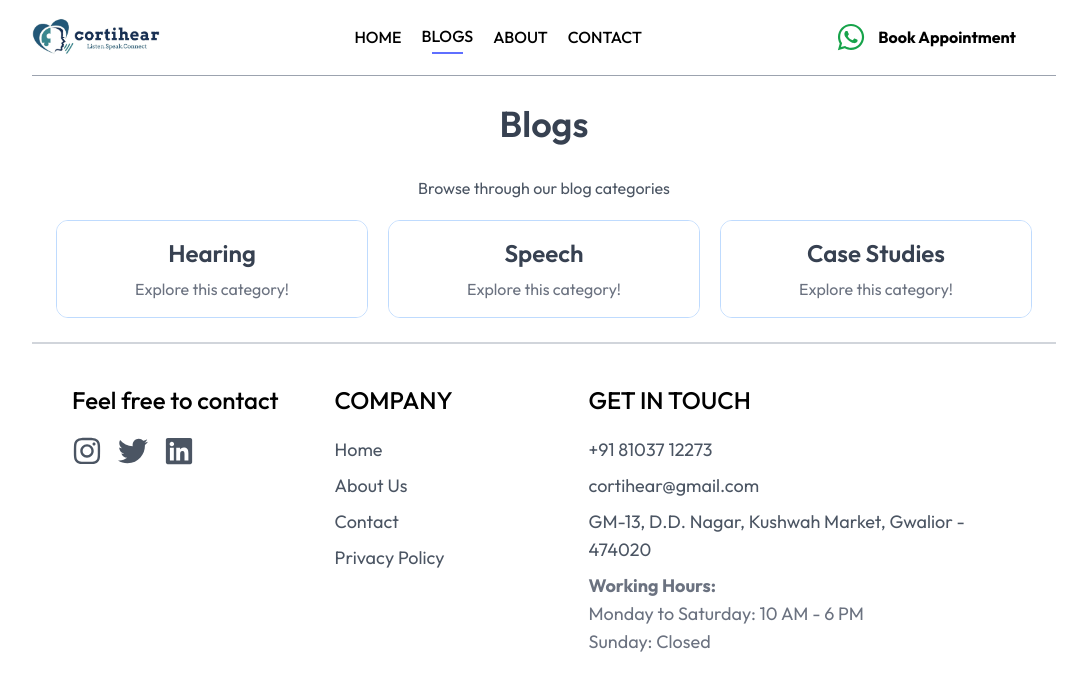
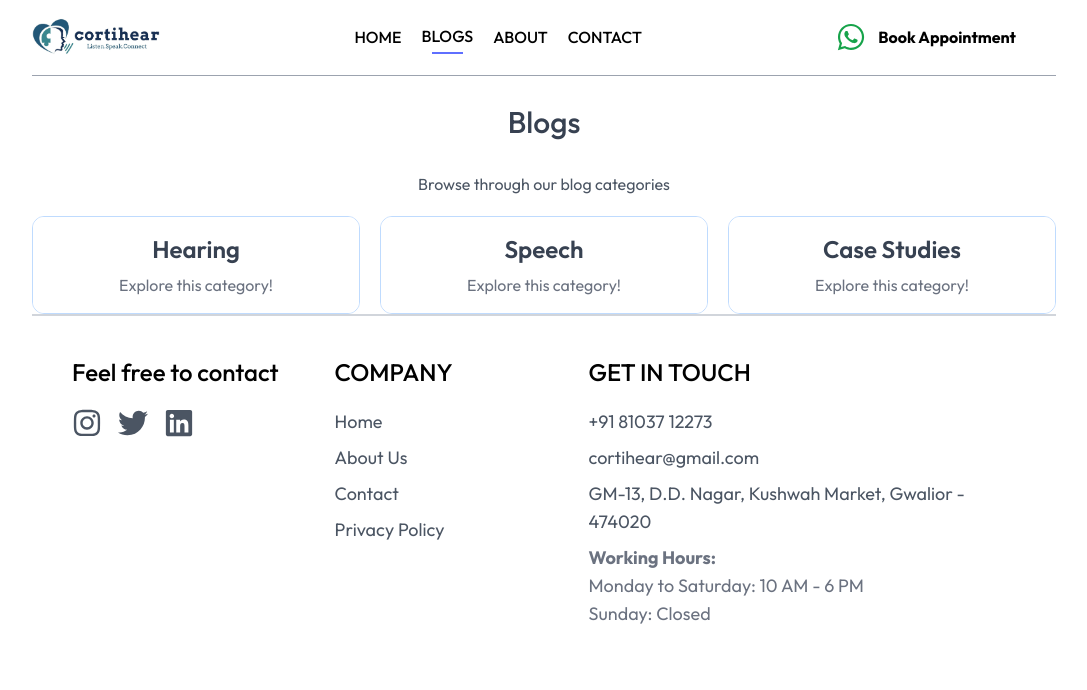
Before and after one commit to lokeshloki3/clinic, a React (Vite) app: page /blogs in a window 1280 px wide. Shown: the top 690 px of the page, without its empty margins (96-1183 px from the left). Built offline with nearby package versions, Linux system fonts and the light colour scheme.

Commit message:
ui updated

```diff
--- a/src/components/ActionButton.jsx
+++ b/src/components/ActionButton.jsx
@@ -4,7 +4,7 @@ const ActionButton = ({ onClick, label }) => {
         <button
           onClick={onClick}
         //   className="bg-[#4CAF50] text-white px-8 py-4 rounded-lg text-base md:text-xl font-medium hover:bg-[#81C784] transition duration-200 shadow-md hover:shadow-lg focus:outline-none focus:ring-2 focus:ring-[#388E3C] focus:ring-offset-2">
-          className="bg-blue-500 text-white px-6 py-3 rounded-lg text-sm md:text-2xl font-semibold hover:bg-blue-600 transition duration-200">
+          className="bg-[#5F6FFF] text-white px-6 py-3 rounded-lg text-sm md:text-2xl font-semibold hover:bg-blue-500 transition duration-200">
           {label}
         </button>
       </div>
--- a/src/pages/About.jsx
+++ b/src/pages/About.jsx
@@ -3,7 +3,7 @@ import { assets } from "../assets/assets";
 const About = () => {
   return (
     <div>
-      <div className="text-center mt-20 text-3xl pt-10 text-gray-500">
+      <div className="text-center mt-16 text-3xl pt-10 text-gray-500">
         <p>
           ABOUT <span className="text-gray-700 font-medium">US</span>
         </p>
--- a/src/pages/Blogs.jsx
+++ b/src/pages/Blogs.jsx
@@ -4,8 +4,12 @@ import { categories } from '../assets/blogsData';
 
 const Blogs = () => {
   return (
-    <div className="container mx-auto p-6 mt-20">
-      <h1 className="text-4xl mb-8 text-center text-gray-700 font-semibold">Blogs</h1>
+    <div>
+      <div className="text-center mt-16 text-3xl pt-10 text-gray-500 mb-8">
+        <p>
+          <span className="text-gray-700 font-medium">Blogs</span>
+        </p>
+      </div>
       <p className="text-gray-600 text-center">Browse through our blog categories</p>
       <div className="grid grid-cols-1 sm:grid-cols-2 md:grid-cols-3 gap-5 mt-5">
         {Object.entries(categories).map(([categoryId, category]) => (
--- a/src/pages/BookAppointment.jsx
+++ b/src/pages/BookAppointment.jsx
@@ -6,7 +6,7 @@ const BookAppointment = () => {
   return (
     <div>
       {/* Title Section */}
-      <div className="text-center text-2xl md:text-3xl pt-10 text-gray-500 mt-20">
+      <div className="text-center text-2xl md:text-3xl pt-10 text-gray-500 mt-16">
         <p>
           BOOK <span className="text-gray-700 font-semibold">AN APPOINTMENT</span>
         </p>
--- a/src/pages/CategoryPage.jsx
+++ b/src/pages/CategoryPage.jsx
@@ -12,8 +12,8 @@ const CategoryPage = () => {
   }
 
   return (
-    <div className="container mx-auto p-6 mt-24">
-      <h1 className="text-3xl font-bold mb-6 text-center">{category.title}</h1>
+    <div className="container mx-auto p-6 mt-20">
+      <h1 className="text-3xl mb-6 text-center text-gray-700 font-semibold">{category.title}</h1>
 
       <div className="flex justify-end mb-4">
         <button
--- a/src/pages/Contact.jsx
+++ b/src/pages/Contact.jsx
@@ -6,7 +6,7 @@ const Contact = () => {
   return (
     <div>
       {/* Title Section */}
-      <div className="text-center text-2xl md:text-3xl pt-10 text-gray-500 mt-20">
+      <div className="text-center text-2xl md:text-3xl pt-10 text-gray-500 mt-16">
         <p>
           CONTACT <span className="text-gray-700 font-semibold">US</span>
         </p>
--- a/src/pages/ContentPage.jsx
+++ b/src/pages/ContentPage.jsx
@@ -14,7 +14,7 @@ const ContentPage = () => {
   }
 
   return (
-    <div className="container mx-auto p-6 mt-24">
+    <div className="container mx-auto p-6 mt-20">
 
       {/* Back Button */}
       <div className="flex justify-end mb-4">
@@ -30,7 +30,7 @@ const ContentPage = () => {
       <div className="border border-blue-200 rounded-xl overflow-hidden p-4 md:p-10 mb-8 shadow-md">
         <img className="rounded-lg mb-4" src={selectedContent.image} alt={selectedContent.title} />
 
-        <h1 className="text-3xl font-bold mb-6 text-center">{selectedContent.title}</h1>
+        <h1 className="text-3xl font-semibold mb-6 text-center">{selectedContent.title}</h1>
 
         {/* Dynamically Render Sections */}
         {selectedContent.sections.map((section, index) => (
```
